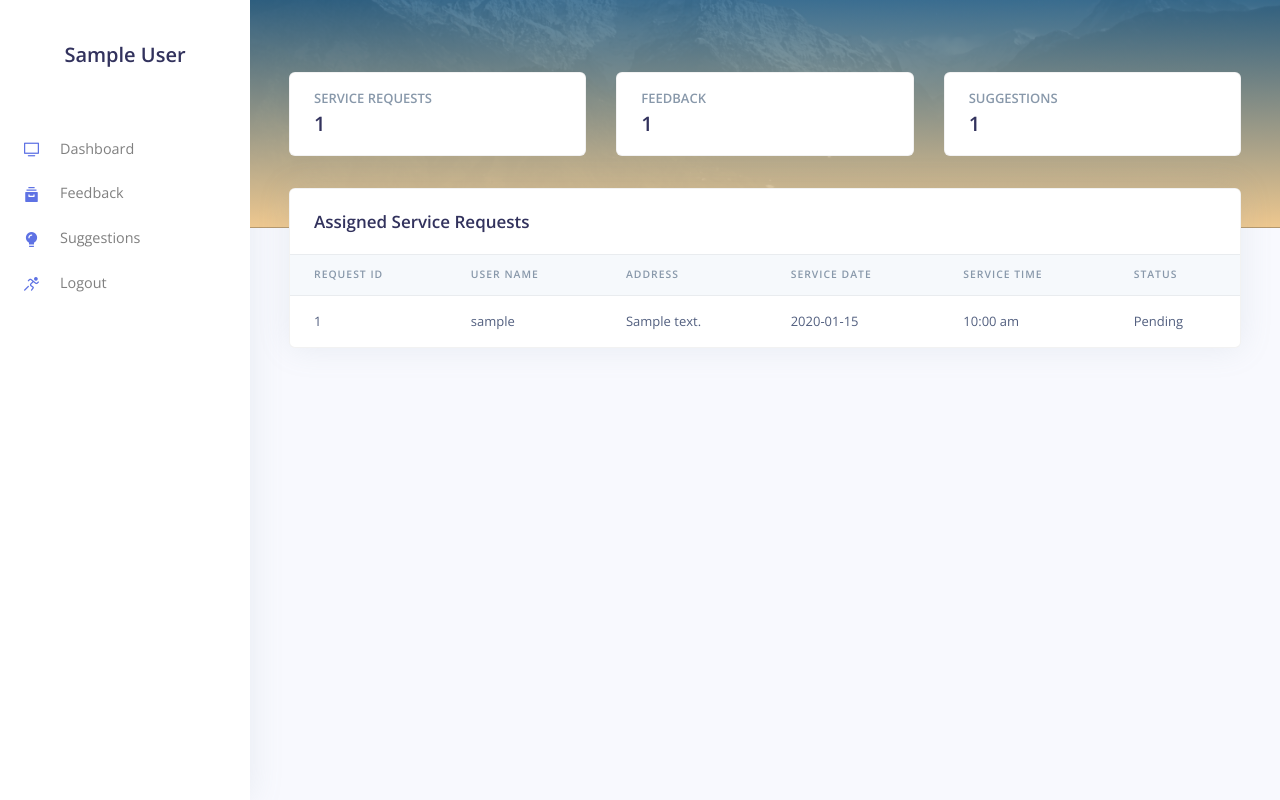
After one commit to NotJohn04/Kneegears, a PHP site: page /Kneegears/cdashboard.php in a window 1280 px wide. The commit adds this page. Run offline with PHP 8.4, Linux system fonts and the light colour scheme; the visitor is signed in with stand-in values (Sample User, id 1); tables that the repository leaves empty hold one stand-in row (values such as "Sample post"); some libraries are stand-ins or nearby versions.

Commit message:
TKJ: added cleaner functionality

```diff
--- /dev/null
+++ b/cdashboard.php
@@ -0,0 +1,86 @@
+<?php
+session_start();
+require("db.php");
+require("cleanerfunctions.php");
+
+if (!isset($_SESSION['cleaner_id'])) {
+  header("Location: clogin.php");
+  exit();
+}
+
+$cleaner_id = $_SESSION['cleaner_id'];
+$cleaner_name = $_SESSION['cleaner_name'];
+
+// Get assigned service requests
+$service_requests = getCleanerServiceRequests($cleaner_id, $db);
+?>
+<!DOCTYPE html>
+<html lang="en">
+<head>
+  <title>Cleaner Dashboard</title>
+  <?php require("meta.php"); ?>
+</head>
+<body>
+  <!-- Side Navigation -->
+  <?php require("csidenav.php"); ?>
+  <!-- Main content -->
+  <div class="main-content">
+    <!-- Header -->
+    <div class="header bg-background pb-6 pt-5 pt-md-6">
+      <div class="container-fluid">
+        <?php require("cheaderstats.php"); ?>
+      </div>
+    </div>
+    <!-- Page content -->
+    <div class="container-fluid mt--5">
+      <div class="row mt-2 pb-5">
+        <div class="col-xl-12 mb-5 mb-xl-0">
+          <div class="card shadow">
+            <div class="card-header border-0">
+              <h3 class="mb-0">Assigned Service Requests</h3>
+            </div>
+            <div class="table-responsive">
+              <!-- Service Requests table -->
+              <table class="table align-items-center table-flush">
+                <thead class="thead-light">
+                  <tr>
+                    <th scope="col">Request ID</th>
+                    <th scope="col">User Name</th>
+                    <th scope="col">Address</th>
+                    <th scope="col">Service Date</th>
+                    <th scope="col">Service Time</th>
+                    <th scope="col">Status</th>
+                  </tr>
+                </thead>
+                <tbody>
+                <?php
+                if(count($service_requests) > 0){
+                  foreach($service_requests as $request){
+                    echo "<tr>";
+                    echo "<td>" . htmlspecialchars($request['request_id']) . "</td>";
+                    echo "<td>" . htmlspecialchars($request['username']) . "</td>";
+                    echo "<td>" . htmlspecialchars($request['address']) . "</td>";
+                    echo "<td>" . htmlspecialchars($request['service_date']) . "</td>";
+                    echo "<td>" . date('h:i a', strtotime($request['service_time'])) . "</td>";
+                    echo "<td>" . htmlspecialchars($request['status']) . "</td>";
+                    echo "</tr>";
+                  }
+                } else {
+                  echo "<tr><td colspan='6' class='text-center'>No assigned service requests.</td></tr>";
+                }
+                ?>
+                </tbody>
+              </table>
+            </div>
+          </div>
+        </div>
+      </div>
+    </div>
+  </div>
+
+  <!-- Include JS files -->
+  <script src="assets/vendor/jquery/dist/jquery.min.js"></script>
+  <script src="assets/vendor/bootstrap/dist/js/bootstrap.bundle.min.js"></script>
+  <script src="assets/js/argon.min.js"></script>
+</body>
+</html>
--- /dev/null
+++ b/cheaderstats.php
@@ -0,0 +1,35 @@
+<?php
+$stats = getCleanerStats($cleaner_id, $db);
+?>
+<div class="header-body">
+  <!-- Card stats -->
+  <div class="row">
+    <!-- Service Requests Card -->
+    <div class="col-lg-4 col-md-6">
+      <div class="card card-stats mb-4 mb-xl-0">
+        <div class="card-body">
+          <h5 class="card-title text-uppercase text-muted mb-0">Service Requests</h5>
+          <span class="h2 font-weight-bold mb-0"><?php echo $stats['requestCount']; ?></span>
+        </div>
+      </div>
+    </div>
+    <!-- Feedback Card -->
+    <div class="col-lg-4 col-md-6">
+      <div class="card card-stats mb-4 mb-xl-0">
+        <div class="card-body">
+          <h5 class="card-title text-uppercase text-muted mb-0">Feedback</h5>
+          <span class="h2 font-weight-bold mb-0"><?php echo $stats['feedbackCount']; ?></span>
+        </div>
+      </div>
+    </div>
+    <!-- Suggestions Card -->
+    <div class="col-lg-4 col-md-6">
+      <div class="card card-stats mb-4 mb-xl-0">
+        <div class="card-body">
+          <h5 class="card-title text-uppercase text-muted mb-0">Suggestions</h5>
+          <span class="h2 font-weight-bold mb-0"><?php echo $stats['suggestionCount']; ?></span>
+        </div>
+      </div>
+    </div>
+  </div>
+</div>
--- /dev/null
+++ b/cleanerfunctions.php
@@ -0,0 +1,62 @@
+<?php
+// Get service requests assigned to the cleaner
+function getCleanerServiceRequests($cleaner_id, $db){
+  $query = "SELECT sr.request_id, u.username, u.address, sr.service_date, sr.service_time, sr.status
+            FROM service_requests sr
+            INNER JOIN users u ON sr.user_id = u.user_id
+            WHERE sr.cleaner_id='$cleaner_id'
+            ORDER BY sr.service_date DESC";
+  $result = mysqli_query($db, $query);
+  $requests = array();
+  while($row = mysqli_fetch_assoc($result)){
+    $requests[] = $row;
+  }
+  return $requests;
+}
+
+// Get feedback for the cleaner
+function getCleanerFeedback($cleaner_id, $db){
+  $query = "SELECT f.*, u.username, sr.service_date, sr.service_time
+            FROM feedback f
+            INNER JOIN service_requests sr ON f.request_id = sr.request_id
+            INNER JOIN users u ON sr.user_id = u.user_id
+            WHERE sr.cleaner_id='$cleaner_id'
+            ORDER BY sr.service_date DESC";
+  $result = mysqli_query($db, $query);
+  $feedbacks = array();
+  while($row = mysqli_fetch_assoc($result)){
+    $feedbacks[] = $row;
+  }
+  return $feedbacks;
+}
+
+// Get suggestions for the cleaner
+function getCleanerSuggestions($cleaner_id, $db){
+  $query = "SELECT s.*, u.username, sr.service_date, sr.service_time
+            FROM suggestions s
+            INNER JOIN feedback f ON s.feedback_id = f.feedback_id
+            INNER JOIN service_requests sr ON f.request_id = sr.request_id
+            INNER JOIN users u ON sr.user_id = u.user_id
+            WHERE sr.cleaner_id='$cleaner_id'
+            ORDER BY sr.service_date DESC";
+  $result = mysqli_query($db, $query);
+  $suggestions = array();
+  while($row = mysqli_fetch_assoc($result)){
+    $suggestions[] = $row;
+  }
+  return $suggestions;
+}
+
+// Get counts for header stats
+function getCleanerStats($cleaner_id, $db){
+  $service_requests = getCleanerServiceRequests($cleaner_id, $db);
+  $feedbacks = getCleanerFeedback($cleaner_id, $db);
+  $suggestions = getCleanerSuggestions($cleaner_id, $db);
+
+  return array(
+    'requestCount' => count($service_requests),
+    'feedbackCount' => count($feedbacks),
+    'suggestionCount' => count($suggestions)
+  );
+}
+?>
--- a/create_stripe_session.php
+++ b/create_stripe_session.php
@@ -25,8 +25,8 @@ try {
       'reqDate' => $_SESSION['reqDate'],
       'reqTime' => $_SESSION['reqTime'],
     ],
-    'success_url' => 'http://localhost/Cleanning_Management_System/payment_success.php?session_id={CHECKOUT_SESSION_ID}',
-    'cancel_url' => 'http://localhost/Cleanning_Management_System/payment.php',
+    'success_url' => 'http://localhost/Kneegears/payment_success.php?session_id={CHECKOUT_SESSION_ID}',
+    'cancel_url' => 'http://localhost/Kneegears/payment.php',
   ]);
 
   echo json_encode(['id' => $checkout_session->id]);
--- /dev/null
+++ b/csidenav.php
@@ -0,0 +1,69 @@
+<?php
+// session_start();
+require("db.php");
+
+if (!isset($_SESSION['cleaner_id'])) {
+  header("Location: clogin.php");
+  exit();
+}
+if (isset($_GET['logout'])) {
+  unset($_SESSION['cleaner_id']);
+  unset($_SESSION['cleaner_name']);
+  unset($_SESSION['cleaner_email']); // Added to clean up all cleaner session variables
+  session_destroy();
+  mysqli_close($db);
+  header("Location: clogin.php");
+  exit();
+}
+$cleaner_name = $_SESSION['cleaner_name'];
+
+?>
+<!-- SideNav -->
+<nav class="navbar navbar-vertical fixed-left navbar-expand-md navbar-light bg-white" id="sidenav-main">
+  <div class="container-fluid">
+    <!-- Toggler -->
+    <button class="navbar-toggler" type="button" data-toggle="collapse" data-target="#sidenav-collapse-main"
+      aria-controls="sidenav-main" aria-expanded="false" aria-label="Toggle navigation">
+      <span class="navbar-toggler-icon"></span>
+    </button>
+    <!-- Brand -->
+    <a class="navbar-brand pt-4" href="cdashboard.php">
+    <h2><?php echo $_SESSION['cleaner_name']; ?></h2>
+    </a>
+    <!-- User -->
+    <ul class="nav align-items-center d-md-none">
+      <li class="nav-item dropdown">
+        <a class="nav-link" href="cdashboard.php?logout='1'" role="button">
+          <i class="ni ni-user-run"></i>
+          <span>Logout</span>
+        </a>
+      </li>
+    </ul>
+    <!-- Collapse -->
+    <div class="collapse navbar-collapse" id="sidenav-collapse-main">
+      <!-- Navigation -->
+      <ul class="navbar-nav">
+        <li class="nav-item">
+          <a class="nav-link" href="cdashboard.php">
+            <i class="ni ni-tv-2"></i>Dashboard
+          </a>
+        </li>
+        <li class="nav-item">
+          <a class="nav-link" href="cfeedback.php">
+            <i class="ni ni-archive-2"></i>Feedback
+          </a>
+        </li>
+        <li class="nav-item">
+          <a class="nav-link" href="csuggestions.php">
+            <i class="ni ni-bulb-61"></i>Suggestions
+          </a>
+        </li>
+        <li class="nav-item">
+          <a class="nav-link" href="cdashboard.php?logout='1'">
+            <i class="ni ni-user-run"></i> Logout
+          </a>
+        </li>
+      </ul>
+    </div>
+  </div>
+</nav>
```
Also changed, not shown: cfeedback.php (added, +81 -0 lines), clogin.php (added, +63 -0 lines), csuggestions.php (added, +77 -0 lines), server.php (+30 -0 lines).
